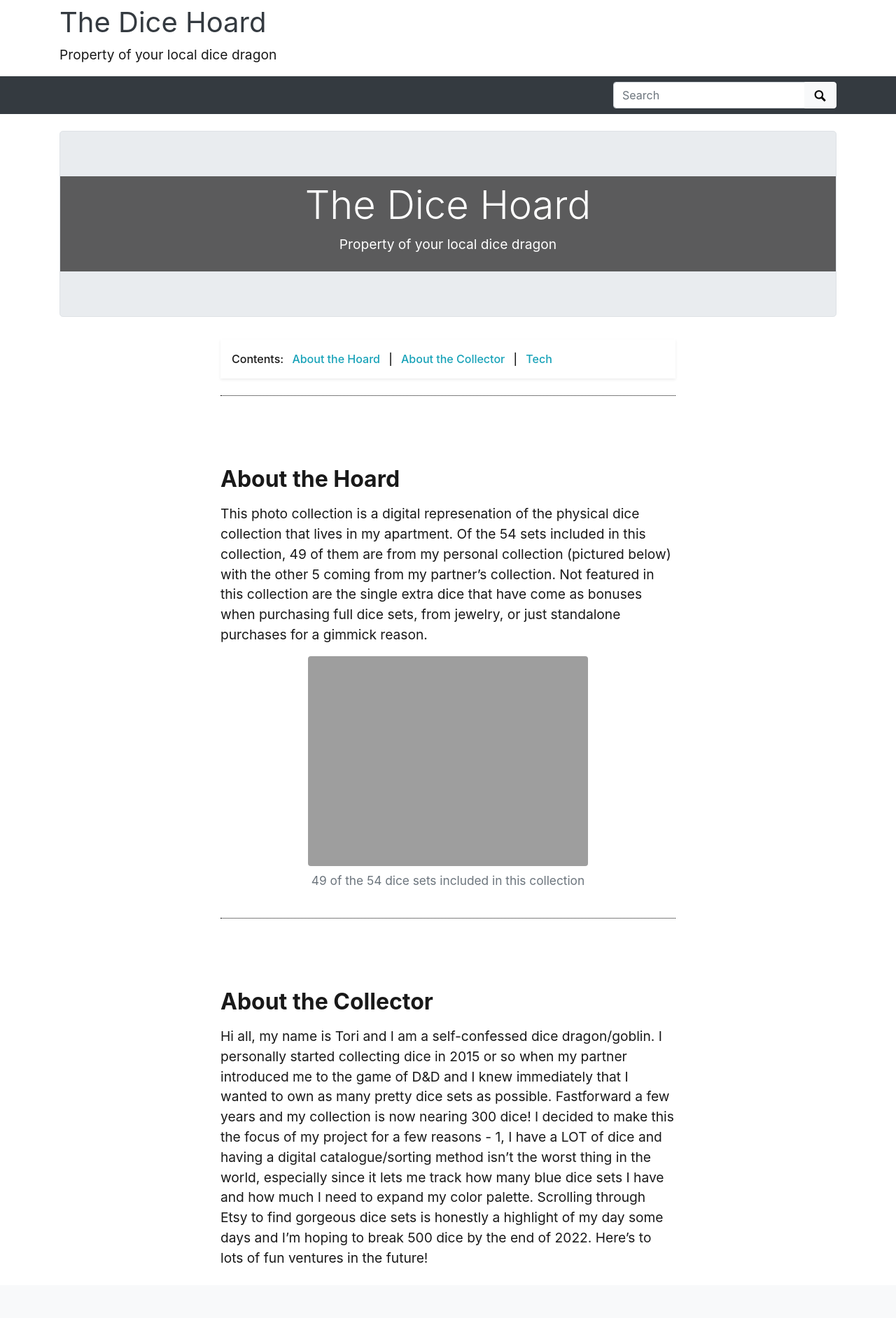
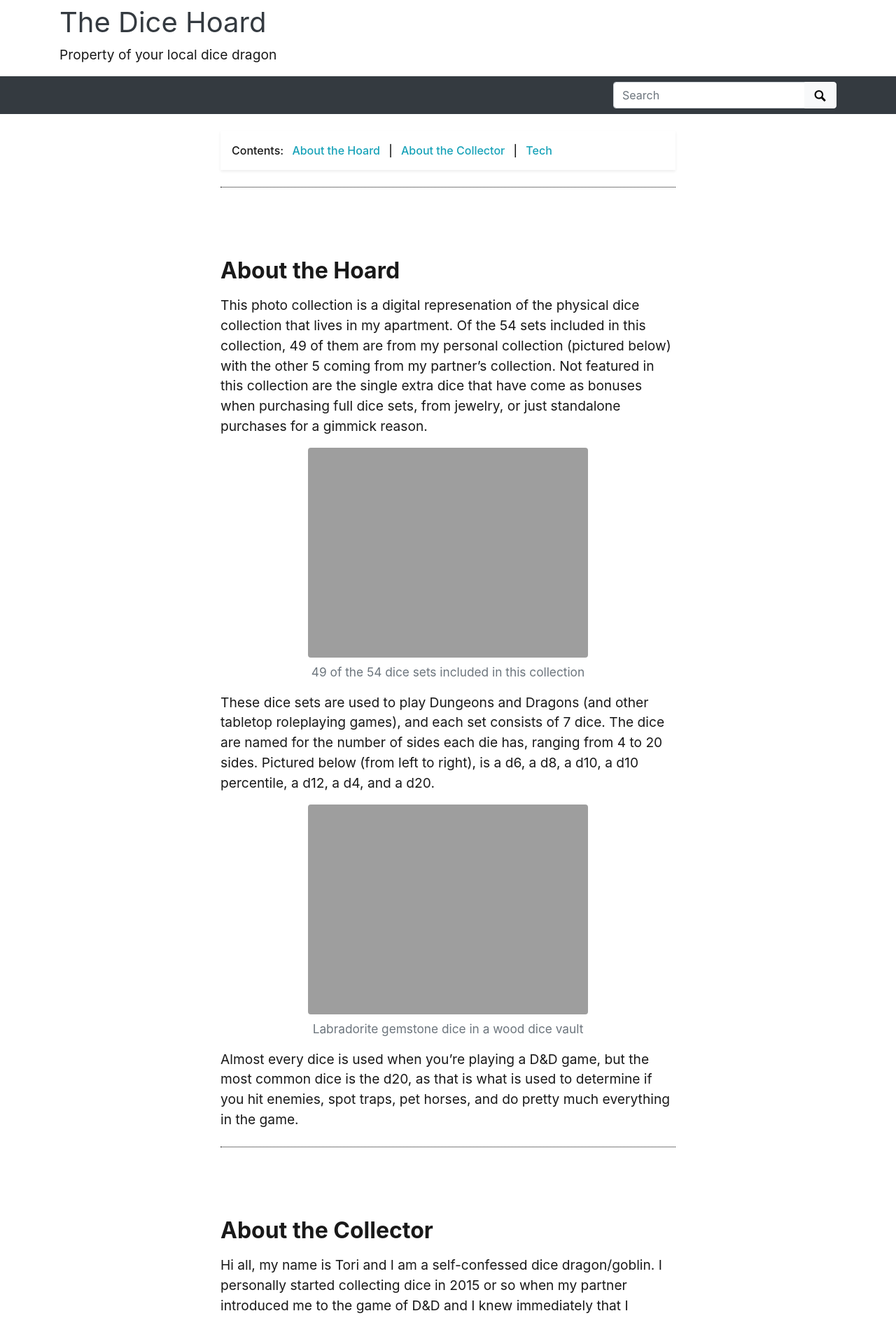
Before and after one commit to vsneden/TheDiceHoard2021, a Jekyll site: the page built from pages/about.md, in a window 1280 px wide. Shown: the top 1884 px of the page at 70% size. Built offline with Jekyll 4.4.1, drawn with Linux system fonts in a browser that asks for light colours.

Commit message:
added hoard text and image inclusion

```diff
--- a/pages/about.md
+++ b/pages/about.md
@@ -8,13 +8,18 @@ credits: true
 # Look in _includes/feature for options to easily add features to the page
 ---
 
-{% include feature/jumbotron.html objectid="/objects/banner option (3).jpg" %}
-
 {% include feature/nav-menu.html sections="About the Hoard;About the Collector" %}
 
 ## About the Hoard
 This photo collection is a digital represenation of the physical dice collection that lives in my apartment. Of the 54 sets included in this collection, 49 of them are from my personal collection (pictured below) with the other 5 coming from my partner's collection. Not featured in this collection are the single extra dice that have come as bonuses when purchasing full dice sets, from jewelry, or just standalone purchases for a gimmick reason.
 
 {% include feature/image.html objectid="/objects/banner option (1).jpg" width="75" caption="49 of the 54 dice sets included in this collection" %}
+
+These dice sets are used to play Dungeons and Dragons (and other tabletop roleplaying games), and each set consists of 7 dice. The dice are named for the number of sides each die has, ranging from 4 to 20 sides. Pictured below (from left to right), is a d6, a d8, a d10, a d10 percentile, a d12, a d4, and a d20.
+
+{% include feature/image.html objectid="/objects/banner option (4).jpg" width="75" caption="Labradorite gemstone dice in a wood dice vault" %}
+
+Almost every dice is used when you're playing a D&D game, but the most common dice is the d20, as that is what is used to determine if you hit enemies, spot traps, pet horses, and do pretty much everything in the game.
+
 ## About the Collector
 Hi all, my name is Tori and I am a self-confessed dice dragon/goblin. I personally started collecting dice in 2015 or so when my partner introduced me to the game of D&D and I knew immediately that I wanted to own as many pretty dice sets as possible. Fastforward a few years and my collection is now nearing 300 dice! I decided to make this the focus of my project for a few reasons - 1, I have a LOT of dice and having a digital catalogue/sorting method isn't the worst thing in the world, especially since it lets me track how many blue dice sets I have and how much I need to expand my color palette. Scrolling through Etsy to find gorgeous dice sets is honestly a highlight of my day some days and I'm hoping to break 500 dice by the end of 2022. Here's to lots of fun ventures in the future!
```
